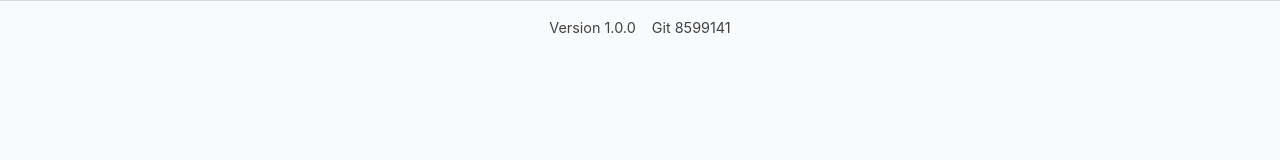
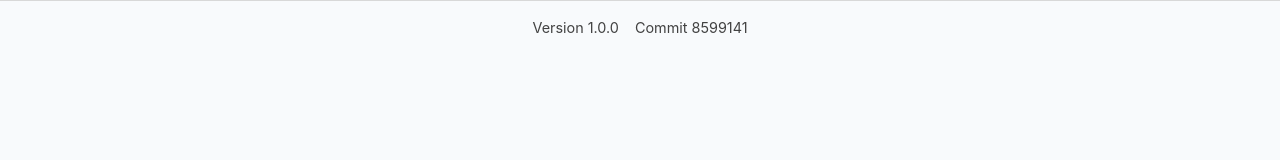
Before and after one commit to kayzaapp/kayzaapp.github.io, an Angular app: page / in a window 1280 px wide. Shown: the top 160 px of the page. Built offline with nearby package versions, Linux system fonts and the light colour scheme.

Commit message:
changes verbage

```diff
--- a/src/app/footer/footer.html
+++ b/src/app/footer/footer.html
@@ -1,4 +1,4 @@
 <footer class="app-footer" aria-label="Application build details">
   <p>Version {{ version }}</p>
-  <p>Git {{ displayRef() }}</p>
+  <p>Commit {{ displayRef() }}</p>
 </footer>
```
Also changed, not shown: 1 other file (tests, documents, lock files or other folders).
